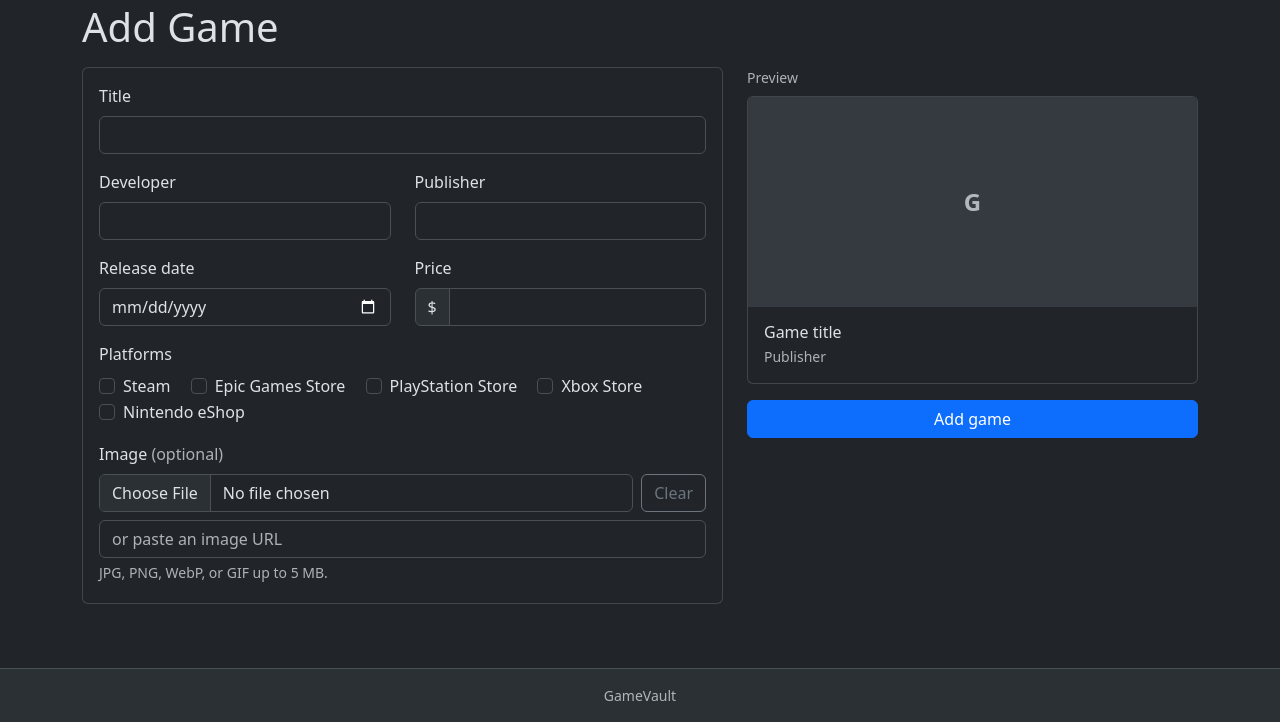
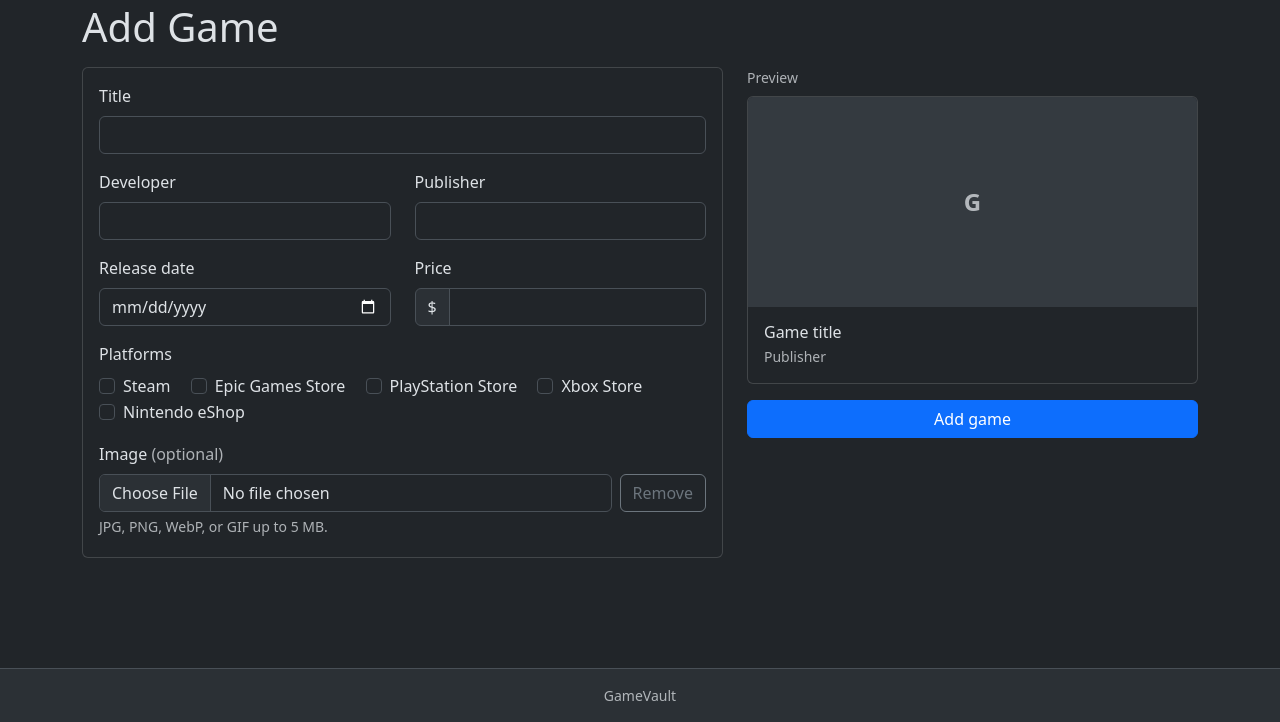
Before and after one commit to itssduy/CMPS-460-Project, a Flask app: page /games/new in a window 1280 px wide. Shown: the part 78-800 px from the top of the page. Run offline with Flask 3, Linux system fonts and the light colour scheme; data comes from the database, SQL or seed files in the repository.

Commit message:
Make game images upload only

```diff
--- a/gamevault/routes/images.py
+++ b/gamevault/routes/images.py
@@ -6,8 +6,19 @@ from gamevault.db import get_db
 
 images_bp = Blueprint("images", __name__)
 
-ALLOWED_EXTENSIONS = {"jpg", "jpeg", "png", "webp", "gif"}
 UPLOAD_PREFIX = "/static/uploads/"
+
+
+def detect_image_type(header):
+    if header.startswith(b"\xff\xd8\xff"):
+        return "jpg"
+    if header.startswith(b"\x89PNG\r\n\x1a\n"):
+        return "png"
+    if header[:6] in (b"GIF87a", b"GIF89a"):
+        return "gif"
+    if header[:4] == b"RIFF" and header[8:12] == b"WEBP":
+        return "webp"
+    return None
 
 
 def upload_dir():
@@ -22,8 +33,9 @@ def upload_game_image(game_id):
     if file is None or not file.filename:
         return jsonify({"error": "Choose an image to upload"}), 400
 
-    extension = file.filename.rsplit(".", 1)[-1].lower() if "." in file.filename else ""
-    if extension not in ALLOWED_EXTENSIONS or not (file.mimetype or "").startswith("image/"):
+    extension = detect_image_type(file.stream.read(12))
+    file.stream.seek(0)
+    if extension is None:
         return jsonify({"error": "Image must be a JPG, PNG, WebP, or GIF"}), 400
 
     connection = get_db()
--- a/gamevault/templates/games/form.html
+++ b/gamevault/templates/games/form.html
@@ -45,12 +45,11 @@
           <div id="platforms"></div>
         </div>
         <div class="mb-1">
-          <span class="form-label d-block">Image <span class="text-muted">(optional)</span></span>
-          <div class="d-flex gap-2 mb-2">
-            <input id="image_file" name="image_file" type="file" accept="image/jpeg,image/png,image/webp,image/gif" class="form-control" aria-label="Upload image">
-            <button type="button" id="clear-image" class="btn btn-outline-secondary">Clear</button>
+          <label for="image_file" class="form-label">Image <span class="text-muted">(optional)</span></label>
+          <div class="d-flex gap-2">
+            <input id="image_file" name="image_file" type="file" accept="image/jpeg,image/png,image/webp,image/gif" class="form-control">
+            <button type="button" id="clear-image" class="btn btn-outline-secondary">Remove</button>
           </div>
-          <input id="image_url" name="image_url" class="form-control" placeholder="or paste an image URL" aria-label="Image URL">
           <div class="form-text">JPG, PNG, WebP, or GIF up to 5 MB.</div>
         </div>
       </div>
@@ -78,6 +77,8 @@
   const fields = form.elements;
 
   let previewUrl = null;
+  let currentImage = null;
+  let removeImage = false;
 
   function selectedFile() {
     return fields.image_file.files[0] || null;
@@ -94,7 +95,7 @@
       previewUrl = URL.createObjectURL(file);
     }
     document.getElementById("preview-image").innerHTML =
-      gameImage({ title, image_url: previewUrl || fields.image_url.value.trim() }, "game-cover");
+      gameImage({ title, image_url: previewUrl || (removeImage ? null : currentImage) }, "game-cover");
     document.getElementById("preview-title").textContent = title;
     document.getElementById("preview-publisher").textContent = fields.publisher.value.trim() || "Publisher";
   }
@@ -112,7 +113,7 @@
       for (const name of ["title", "developer", "publisher", "release_date", "price"]) {
         fields[name].value = game[name];
       }
-      fields.image_url.value = game.image_url || "";
+      currentImage = game.image_url;
       for (const checkbox of form.querySelectorAll('[name="platform"]')) {
         const label = form.querySelector(`label[for="${checkbox.id}"]`).textContent;
         checkbox.checked = game.platforms.includes(label);
@@ -124,17 +125,12 @@
 
   form.addEventListener("input", updatePreview);
   fields.image_file.addEventListener("change", () => {
-    if (selectedFile()) {
-      fields.image_url.value = "";
-    }
+    removeImage = false;
     updatePreview();
-  });
-  fields.image_url.addEventListener("input", () => {
-    fields.image_file.value = "";
   });
   document.getElementById("clear-image").addEventListener("click", () => {
     fields.image_file.value = "";
-    fields.image_url.value = "";
+    removeImage = true;
     updatePreview();
   });
 
@@ -161,8 +157,8 @@
       price: Number(fields.price.value),
     };
     const file = selectedFile();
-    if (!file) {
-      body.image_url = fields.image_url.value;
+    if (removeImage && !file) {
+      body.image_url = "";
     }
     const platformIds = [...form.querySelectorAll('[name="platform"]:checked')]
       .map((checkbox) => Number(checkbox.value));
```
